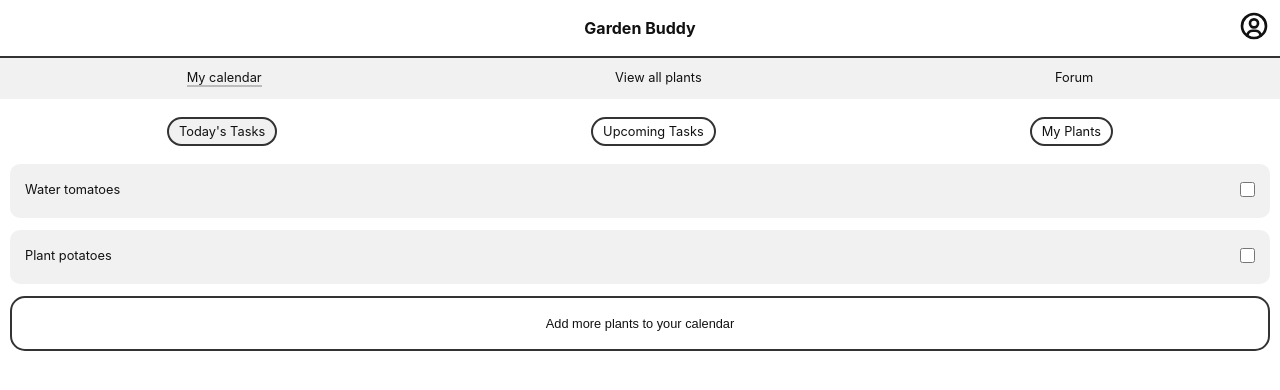
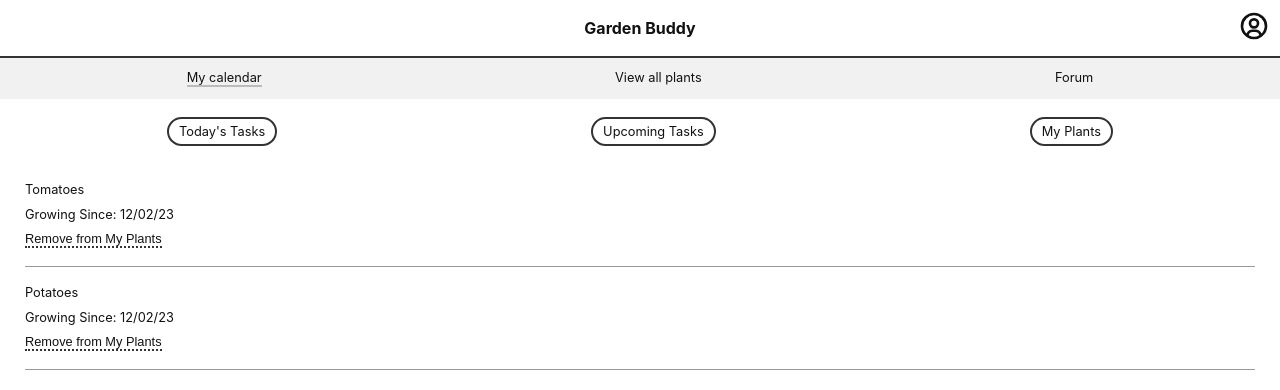
Before and after one commit to thecrazycoder1239/Garden-Buddy-FE, a React (Create React App) app: page /my-calendar/my-plants in a window 1280 px wide. Shown: the top 390 px of the page. Built offline with nearby package versions, Linux system fonts and the light colour scheme.

Commit message:
My Calendar and sub pages

```diff
--- a/package.json
+++ b/package.json
@@ -13,6 +13,7 @@
     "react": "^18.2.0",
     "react-dom": "^18.2.0",
     "react-icons": "^4.8.0",
+    "react-router-dom": "^6.9.0",
     "react-scripts": "5.0.1",
     "typescript": "^4.9.5",
     "web-vitals": "^2.1.4",
--- a/src/App.css
+++ b/src/App.css
@@ -7,13 +7,22 @@
 }
 
 /* Buttons */
+button {
+  cursor: pointer;
+}
+
 button.full-width {
   width: 100%;
   border: 2px solid #333;
   background: none;
   padding: 18px 10px;
   border-radius: 15px;
-  cursor: pointer;
+}
+
+button.plain-text {
+  background: none;
+  border: none;
+  border-bottom: 2px dotted #333;
 }
 
 /* Checkbox */
@@ -28,8 +37,16 @@ h1 {
   font-size: 1rem;
 }
 
+h2 {
+  font-size: 1rem;
+}
+
 li, p, button {
   font-size: .8rem;
+}
+
+a {
+  text-decoration: none;
 }
 
 /* Header */
@@ -87,12 +104,7 @@ ul.my-calendar-tabs li.active {
   background: #f1f1f1;
 }
 
-/* Today's Tasks */
-section.todays-tasks {
-  padding: 18px 0;
-}
-
-ul.task-card li {
+ul.task-cards li {
   padding: 18px 15px;
   background: #f1f1f1;
   border-radius: 10px;
@@ -100,14 +112,43 @@ ul.task-card li {
   justify-content: space-between;
 }
 
-ul.task-card li {
+ul.task-cards li {
   margin-bottom: 12px;
 }
 
-ul.task-card li:last-of-type {
+ul.task-cards li:last-of-type {
   margin-bottom: 0;
+}
+
+/* Today's Tasks */
+section.todays-tasks {
+  padding: 18px 0;
 }
 
 section.todays-tasks button.add-more-plants {
   margin-top: 12px;
 }
+
+/* Upcoming Tasks */
+section.upcoming-tasks {
+  padding: 18px 0;
+}
+
+section.upcoming-tasks ul li h2 {
+  margin-block: .6rem;
+}
+
+/* My Plants */
+section.my-plants {
+  padding: 18px 0;
+}
+
+ul.my-plants-cards li {
+  margin: 0 15px;
+  padding: 18px 0;
+  border-bottom: 1px solid #999;
+}
+
+ul.my-plants-cards li p {
+  margin-block-end: .6rem;
+}
--- a/src/App.tsx
+++ b/src/App.tsx
@@ -1,10 +1,14 @@
 // Hooks
-import React, { useEffect, useState } from "react";
+import { useEffect, useState } from "react";
+import { Routes, Route } from "react-router-dom";
 
 // Components
 import Header from "./components/Header";
 import MyCalendar from "./components/MyCalendar";
 import Nav from "./components/Nav";
+import UpcomingTasks from './components/UpcomingTasks'
+import TodaysTasks from "./components/TodaysTasks";
+import MyPlants from "./components/MyPlants";
 
 // Styles
 import "./App.css";
@@ -32,7 +36,22 @@ function App() {
     <div className="App">
       <Header />
       <Nav />
-      <MyCalendar />
+      <Routes>
+        <Route path="/" element={<MyCalendar />}>
+          <Route
+            path="my-calendar/todays-tasks"
+            element={<TodaysTasks />}
+          />
+          <Route
+            path="/my-calendar/upcoming-tasks"
+            element={<UpcomingTasks />}
+          />
+          <Route
+            path="/my-calendar/my-plants"
+            element={<MyPlants />}
+          />
+        </Route>
+      </Routes>
     </div>
   );
 }
--- a/src/components/Header.tsx
+++ b/src/components/Header.tsx
@@ -1,3 +1,6 @@
+// Hooks
+import { Link } from 'react-router-dom'
+
 // Icons
 import { BiUserCircle } from "react-icons/bi";
 
@@ -11,7 +14,9 @@ export default function Header() {
             download our app
           </button>
         )} */}
-      <h1>Garden Buddy</h1>
+      <Link to={"/"}>
+        <h1>Garden Buddy</h1>
+      </Link>
       <BiUserCircle />
     </header>
   );
--- a/src/components/MyCalendar.tsx
+++ b/src/components/MyCalendar.tsx
@@ -1,15 +1,21 @@
-// Components
-import TodaysTasks from './TodaysTasks'
+// Hooks
+import { Outlet, Link } from 'react-router-dom'
 
 export default function MyCalendar() {
     return (
       <section className="my-calendar">
         <ul className="my-calendar-tabs">
-          <li className="active">Today's Tasks</li>
-          <li>Upcoming Tasks</li>
-          <li>My Plants</li>
+          <Link to={`my-calendar/todays-tasks`}>
+            <li>Today's Tasks</li>
+          </Link>
+          <Link to={`my-calendar/upcoming-tasks`}>
+            <li>Upcoming Tasks</li>
+          </Link>
+          <Link to={`my-calendar/my-plants`}>
+            <li>My Plants</li>
+          </Link>
         </ul>
-        <TodaysTasks />
+        <Outlet />
       </section>
     );
 }
--- /dev/null
+++ b/src/components/MyPlants.tsx
@@ -0,0 +1,26 @@
+export default function MyPlants() {
+    return (
+      <section className="my-plants">
+        <ul className="my-plants-cards">
+          <li>
+            <p>Tomatoes</p>
+            <p>Growing Since: 12/02/23</p>
+            <form>
+              <button className="plain-text" type="submit">
+                Remove from My Plants
+              </button>
+            </form>
+          </li>
+          <li>
+            <p>Potatoes</p>
+            <p>Growing Since: 12/02/23</p>
+            <form>
+              <button className="plain-text" type="submit">
+                Remove from My Plants
+              </button>
+            </form>
+          </li>
+        </ul>
+      </section>
+    );
+}
--- a/src/components/TodaysTasks.tsx
+++ b/src/components/TodaysTasks.tsx
@@ -1,9 +1,9 @@
 export default function TodaysTasks() {
     return (
       <section className="todays-tasks">
-        <ul className="task-card">
+        <ul className="task-cards">
           <li>
-            <p>Water tomatoes</p>
+            <p>Water Tomatoes</p>
             <form>
               <input type="checkbox"></input>
             </form>
--- /dev/null
+++ b/src/components/UpcomingTasks.tsx
@@ -0,0 +1,41 @@
+export default function UpcomingTasks() {
+  return (
+    <section className="upcoming-tasks">
+      <ul>
+        <li>
+          <h2>Tomorrow</h2>
+          <ul className="task-cards">
+            <li>
+              <p>Water aubergines</p>
+            </li>
+          </ul>
+        </li>
+        <li>
+          <h2>28th March</h2>
+          <ul className="task-cards">
+            <li>
+              <p>Plant tomatoes</p>
+            </li>
+            <li>
+              <p>Weed spinach</p>
+            </li>
+          </ul>
+        </li>
+        <li>
+          <h2>29th March</h2>
+          <ul className="task-cards">
+            <li>
+              <p>Plant artichokes</p>
+            </li>
+            <li>
+              <p>Water lettuce</p>
+            </li>
+            <li>
+              <p>Repot carrots</p>
+            </li>
+          </ul>
+        </li>
+      </ul>
+    </section>
+  );
+}
--- a/src/index.tsx
+++ b/src/index.tsx
@@ -4,13 +4,16 @@ import './index.css';
 import App from './App';
 import * as serviceWorkerRegistration from './serviceWorkerRegistration';
 import reportWebVitals from './reportWebVitals';
+import { BrowserRouter as Router } from "react-router-dom";
 
 const root = ReactDOM.createRoot(
   document.getElementById('root') as HTMLElement
 );
 root.render(
   <React.StrictMode>
-    <App />
+    <Router>
+      <App />
+    </Router>
   </React.StrictMode>
 );
 
```
Also changed, not shown: 1 other file (tests, documents, lock files or other folders).
